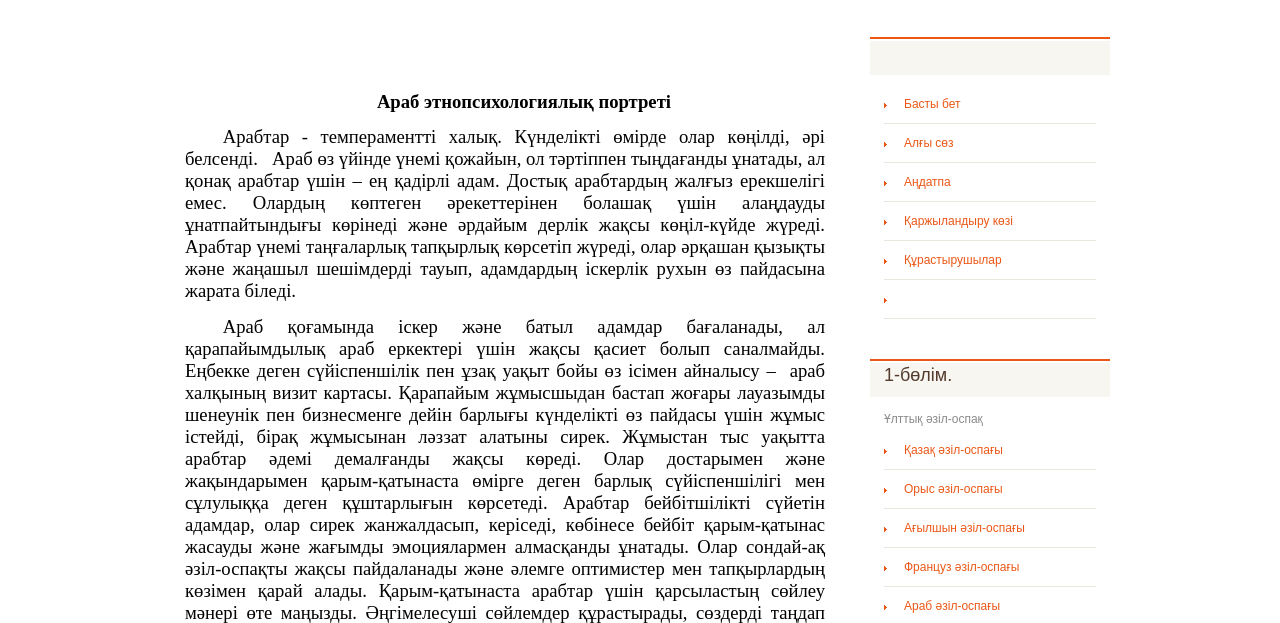
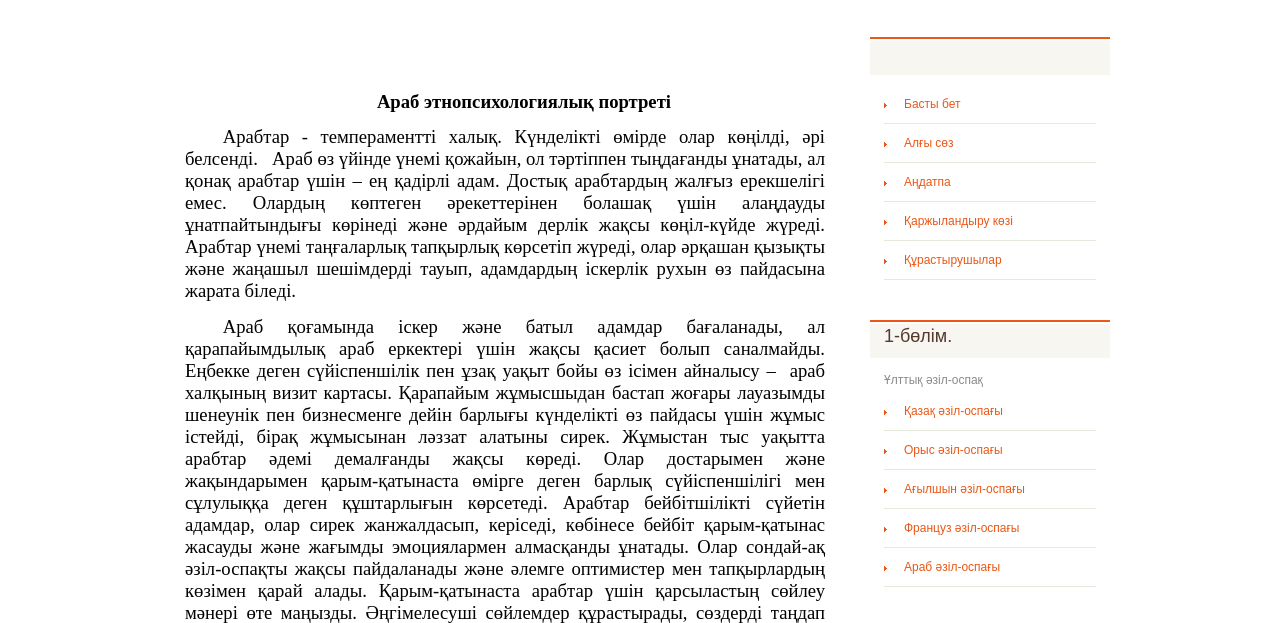
Before and after one commit to zhambulovS/onlinebook, a plain HTML site: page page20.html in a window 1280 px wide. Shown: the part 133-756 px from the top of the page. Drawn offline with Linux system fonts and the light colour scheme.

Commit message:
Update page20.html

```diff
--- a/page20.html
+++ b/page20.html
@@ -632,7 +632,7 @@ style='FONT-SIZE: 14pt; FONT-FAMILY: "Times New Roman",serif; COLOR: black; mso-
 <li><a style="" href="page3.html">Аңдатпа</a></li>
 <li><a style="" href="page4.html">Қаржыландыру көзі</a></li>
 <li><a style="" href="page5.html">Құрастырушылар</a></li>
-<li><a style="" href="page26.html"></a></li>
+
 
 					</ul>
 				</li>
```
